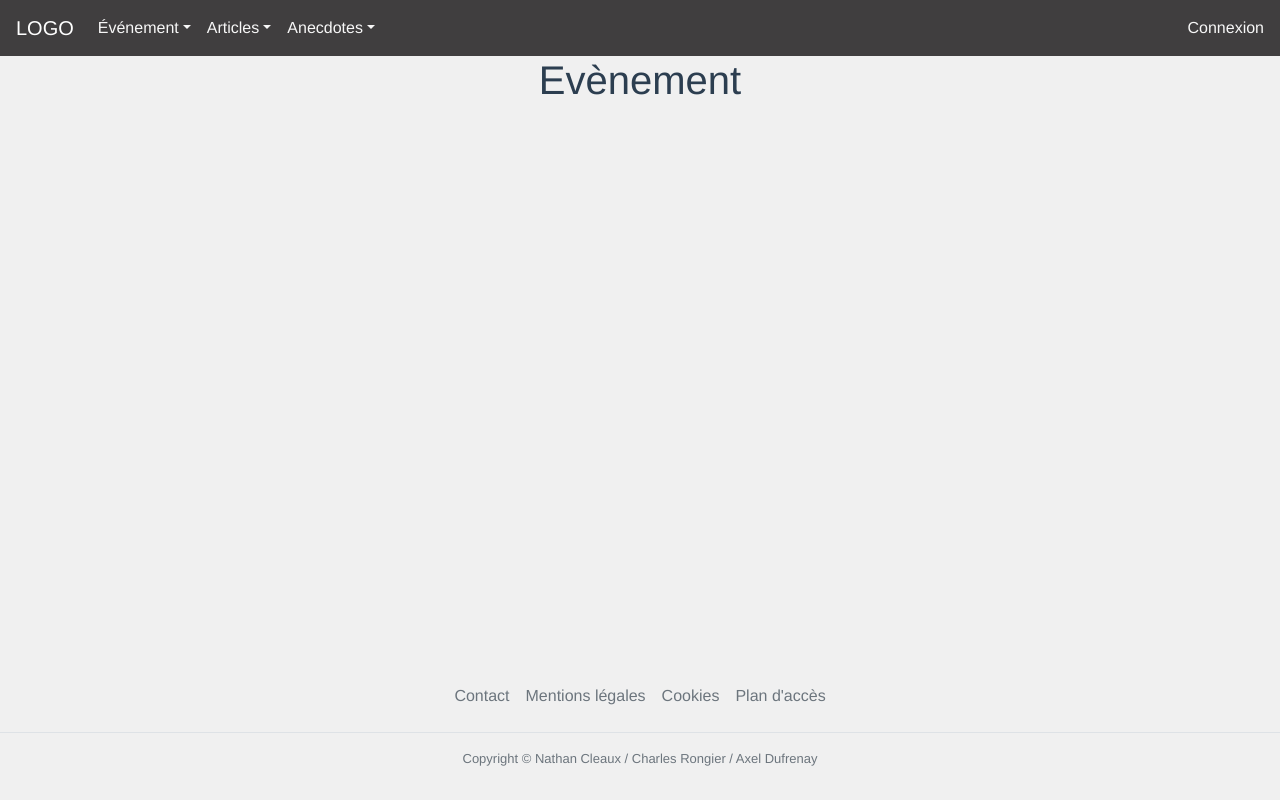
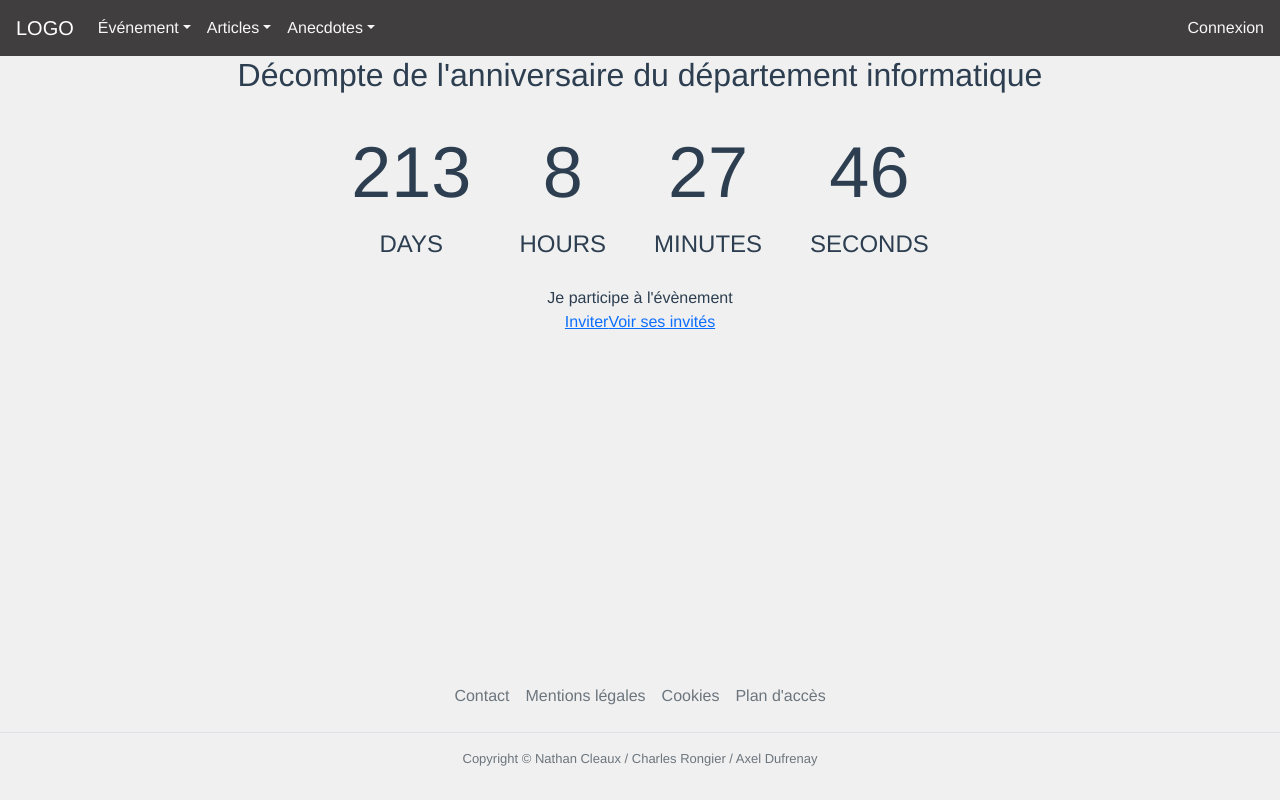
Before and after one commit to Axel69140/ptut-lpmet-anniversary, a Vue app in the folder front/: page /event in a window 1280 px wide. Built offline with nearby package versions, Linux system fonts and the light colour scheme.

Commit message:
start event page

```diff
--- a/front/src/page/unlogged/Event.vue
+++ b/front/src/page/unlogged/Event.vue
@@ -2,22 +2,155 @@
     import axios from 'axios';
 
     export default {
-        name: 'event',
-        data: () => ({ users: [] }),
-        computed: {
-        },
-        methods: {
-        },
-        mounted() {
+    name: 'event',
+    data: () => ({ users: [] }),
+    computed: {},
+    methods: {},
+    mounted() {
+        const second = 1000,
+        minute = second * 60,
+        hour = minute * 60,
+        day = hour * 24;
+
+        //I'm adding this section so I don't have to keep updating this pen every year :-)
+        //remove this if you don't need it
+        let today = new Date(),
+        dd = String(today.getDate()).padStart(2, "0"),
+        mm = String(today.getMonth() + 1).padStart(2, "0"),
+        yyyy = today.getFullYear(),
+        nextYear = yyyy + 1,
+        dayMonth = "09/30/",
+        birthday = dayMonth + yyyy;
+
+        today = mm + "/" + dd + "/" + yyyy;
+        if (today > birthday) {
+        birthday = dayMonth + nextYear;
         }
+        //end
+
+        const countDown = new Date(birthday).getTime(),
+        x = setInterval(function() {
+
+            const now = new Date().getTime(),
+            distance = countDown - now;
+
+            document.getElementById("days").innerText = Math.floor(distance / (day));
+            document.getElementById("hours").innerText = Math.floor((distance % (day)) / (hour));
+            document.getElementById("minutes").innerText = Math.floor((distance % (hour)) / (minute));
+            document.getElementById("seconds").innerText = Math.floor((distance % (minute)) / second);
+
+            //do something later when date is reached
+            if (distance < 0) {
+            document.getElementById("headline").innerText = "It's my birthday!";
+            document.getElementById("countdown").style.display = "none";
+            document.getElementById("content").style.display = "block";
+            clearInterval(x);
+            }
+            //seconds
+        }, 0)
     }
+}
 </script>
 
-
 <template>
-    <h1>Evènement</h1>
+    <div class="countdown">
+        <h2 id="headline">Décompte de l'anniversaire du département informatique</h2>
+        <div id="countdown">
+            <ul>
+                <li><span id="days"></span>days</li>
+                <li><span id="hours"></span>Hours</li>
+                <li><span id="minutes"></span>Minutes</li>
+                <li><span id="seconds"></span>Seconds</li>
+            </ul>
+        </div>
+    </div>
+    <div class="participate">
+        <p>Je participe à l'évènement</p>
+        <div class="invitation">
+            <a href="../logged/EventForm.vue">Inviter</a>
+            <a href="../logged/EventForm.vue">Voir ses invités</a>
+        </div>
+    </div>
 </template>
 
+
 <style scoped>
+:root {
+  --smaller: .75;
+}
 
+* {
+  box-sizing: border-box;
+  margin: 0;
+  padding: 0;
+}
+
+html, body {
+  height: 100%;
+  margin: 0;
+}
+
+body {
+  align-items: center;
+  background-color: #ffd54f;
+  display: flex;
+  font-family: -apple-system,
+    BlinkMacSystemFont,
+    "Segoe UI",
+    Roboto,
+    Oxygen-Sans,
+    Ubuntu,
+    Cantarell,
+    "Helvetica Neue",
+    sans-serif;
+}
+
+.container {
+  color: #333;
+  margin: 0 auto;
+  text-align: center;
+}
+
+h1 {
+  font-weight: normal;
+  letter-spacing: .125rem;
+  text-transform: uppercase;
+}
+
+li {
+  display: inline-block;
+  font-size: 1.5em;
+  list-style-type: none;
+  padding: 1em;
+  text-transform: uppercase;
+}
+
+li span {
+  display: block;
+  font-size: 4.5rem;
+}
+
+.emoji {
+  display: none;
+  padding: 1rem;
+}
+
+.emoji span {
+  font-size: 4rem;
+  padding: 0 .5rem;
+}
+
+@media all and (max-width: 768px) {
+  h1 {
+    font-size: calc(1.5rem * var(--smaller));
+  }
+
+  li {
+    font-size: calc(1.125rem * var(--smaller));
+  }
+
+  li span {
+    font-size: calc(3.375rem * var(--smaller));
+  }
+}
 </style>
```
